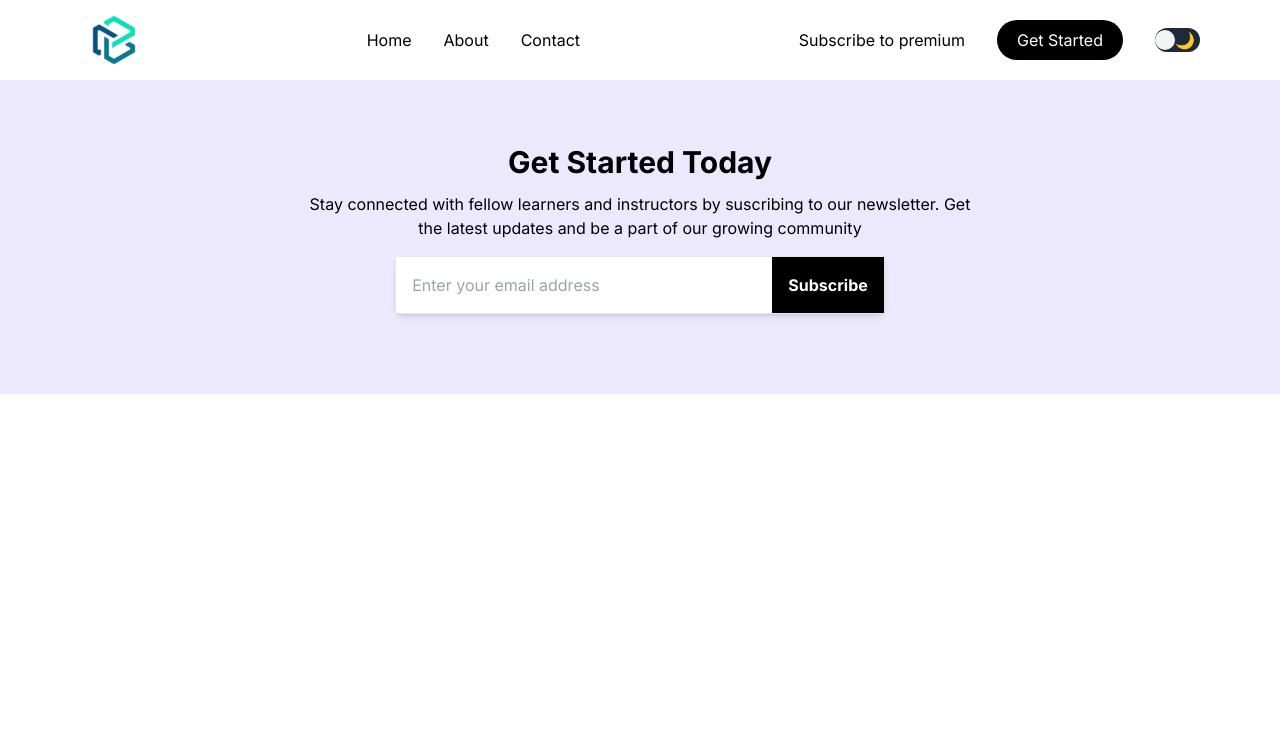
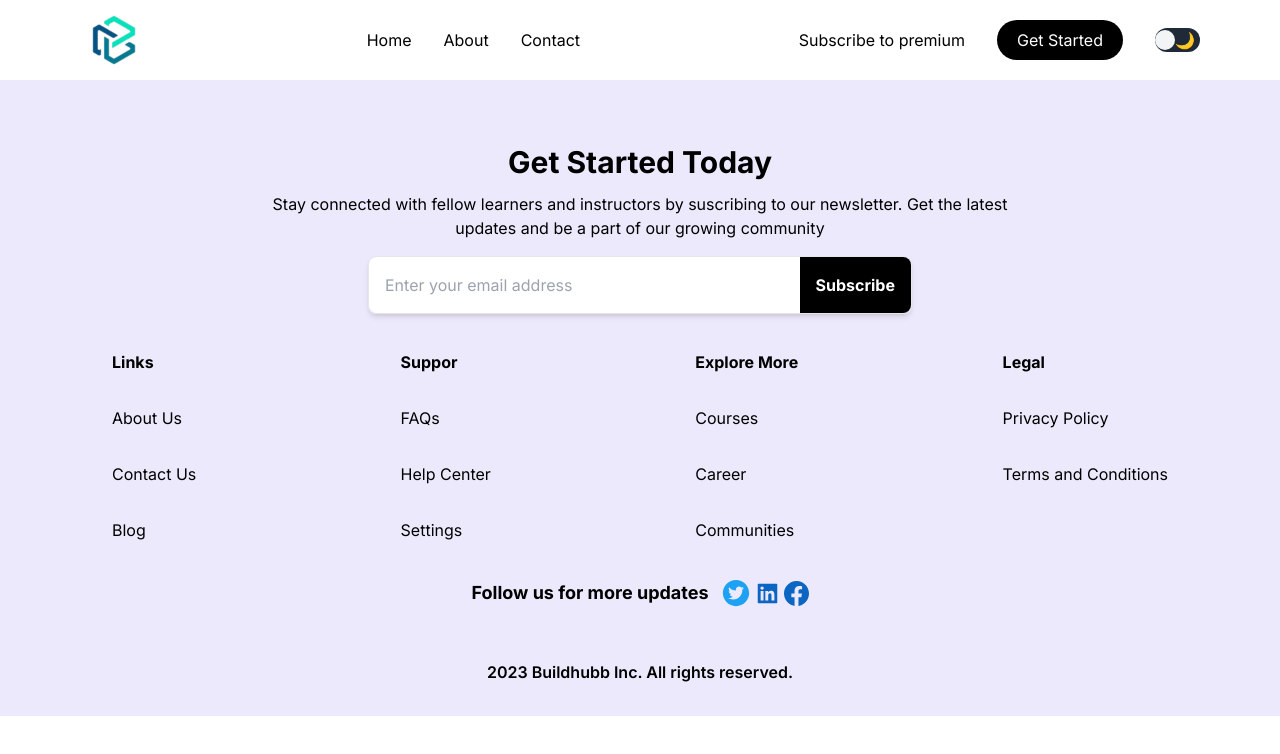
Before and after one commit to Hicode-dev/buildHub, a Next.js app: page /Components/Footer in a window 1280 px wide. Shown: the top 754 px of the page. Built offline with nearby package versions, Linux system fonts and the light colour scheme.

Commit message:
done with the footer

```diff
--- a/src/app/Components/Footer/page.jsx
+++ b/src/app/Components/Footer/page.jsx
@@ -1,16 +1,61 @@
 import React from 'react'
+import {AiFillTwitterCircle, AiFillLinkedin} from 'react-icons/ai'
+import {BsFacebook} from "react-icons/bs"
 
 const Footer = () => {
     return (
-        <div className='bg-[#EDE9FC] p-16'>
-            <div className='w-[85%] mx-auto text-center'>
+        <div className='bg-[#EDE9FC] pt-16 pb-8 '>
+            <div className='w-full md:w-[85%] mx-auto text-center'>
                 <h1 className='text-center font-bold text-3xl'>Get Started Today</h1>
-                <p className='text-md w-[70%] mx-auto my-3 text-center'>Stay connected with fellow learners and instructors by suscribing to our newsletter.
+                <p className='text-md md:w-[70%] mx-auto my-3 text-center'>Stay connected with fellow learners and instructors by suscribing to our newsletter.
                     Get the latest updates and be a part of our growing community</p>
-                <div className='flex items-center rounded-lg shadow-md my-4 w-[50%] border mx-auto'>
-                    <input type="text" className='p-4 border-none outline-none rounded-none w-[100%]' placeholder='Enter your email address' />
-                    <button className='p-4 bg-black text-white font-bold border-none rounded-[0, 10px, 10px ,0]'>Subscribe</button>
+                <div className='flex items-center rounded-lg shadow-md my-4 md:w-[50%] border mx-auto'>
+                    <input type="text" className='p-4 border-none outline-none rounded-l-lg w-[100%]' placeholder='Enter your email address' />
+                    <button className='p-4 bg-black text-white font-bold border-none rounded-r-lg '>Subscribe</button>
                 </div>
+
+                <div className='grid grid-cols-2 md:grid-cols-4 lg:flex  justify-between gap-8 mt-5'>
+                    <div className='text-start'>
+                        <h5 className='font-bold p-4'>Links</h5>
+                        <ul>
+                            <li className='p-4'>About Us</li>
+                            <li className='p-4'>Contact Us</li>
+                            <li className='p-4'>Blog</li>
+                        </ul>
+                    </div>
+                    <div className='text-start'>
+                        <h5 className='font-bold p-4'>Suppor</h5>
+                        <ul>
+                            <li className='p-4'>FAQs</li>
+                            <li className='p-4'>Help Center</li>
+                            <li className='p-4'>Settings</li>
+                        </ul>
+                    </div>
+                    <div className='text-start'>
+                        <h5 className='font-bold p-4'>Explore More</h5>
+                        <ul>
+                            <li className='p-4'>Courses</li>
+                            <li className='p-4'>Career</li>
+                            <li className='p-4'>Communities</li>
+                        </ul>
+                    </div>
+                    <div className='text-start'>
+                        <h5 className='font-bold p-4'>Legal</h5>
+                        <ul>
+                            <li className='p-4'>Privacy Policy</li>
+                            <li className='p-4'>Terms and Conditions</li>
+                        </ul>
+                    </div>
+                </div>
+                <div className='flex items-center w-fit py-5 gap-3 mx-auto '>
+                    <h3 className='text-center font-bold text-lg'>Follow us for more updates</h3>
+                    <div className='flex items-center gap-1'>
+                        <AiFillTwitterCircle size={30}  className='text-[#1DA1F2]'/>
+                        <AiFillLinkedin size={25} className='text-[#0A66C2]'/>
+                        <BsFacebook size={25} className='text-[#0A66C2]'/>
+                    </div>
+                </div>
+                <p className='text-center font-semibold mt-8'>2023 Buildhubb Inc. All rights reserved.</p>
             </div>
         </div>
     )
```
